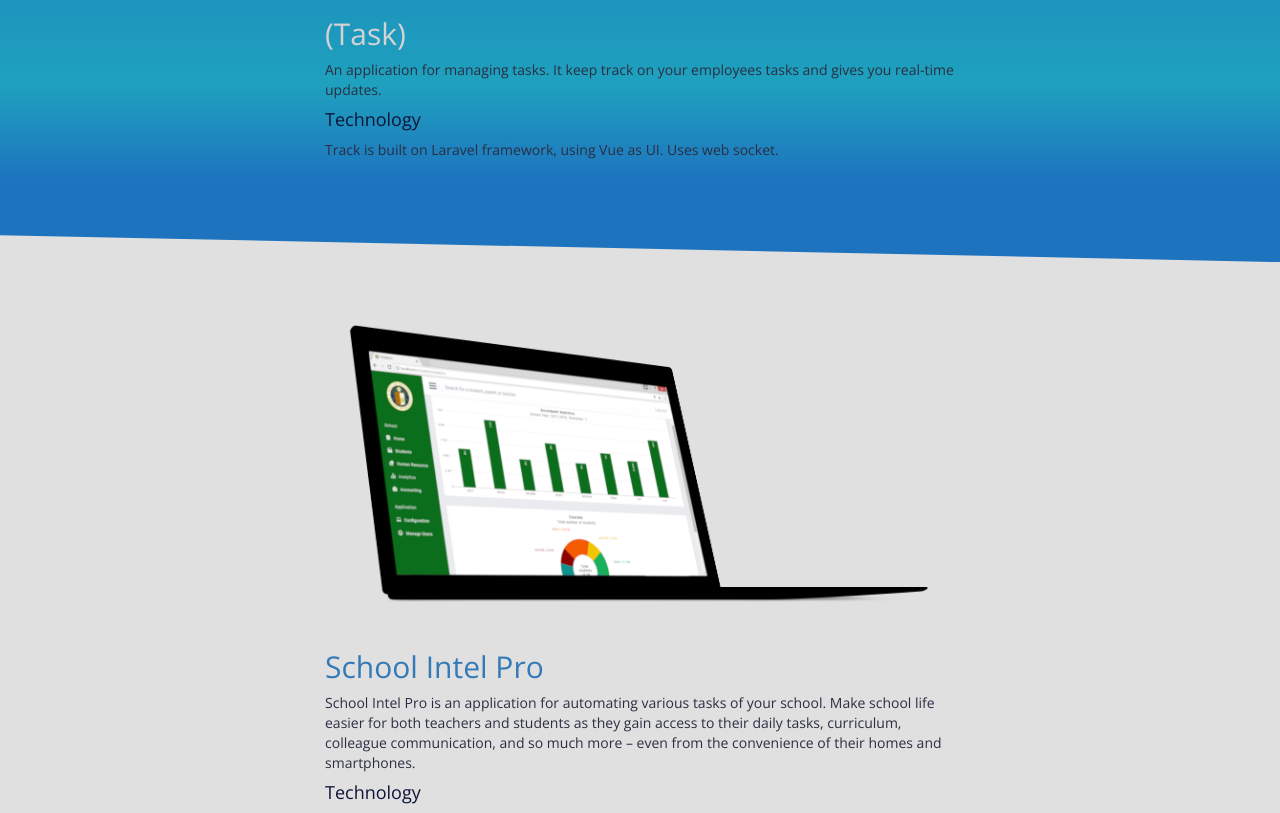
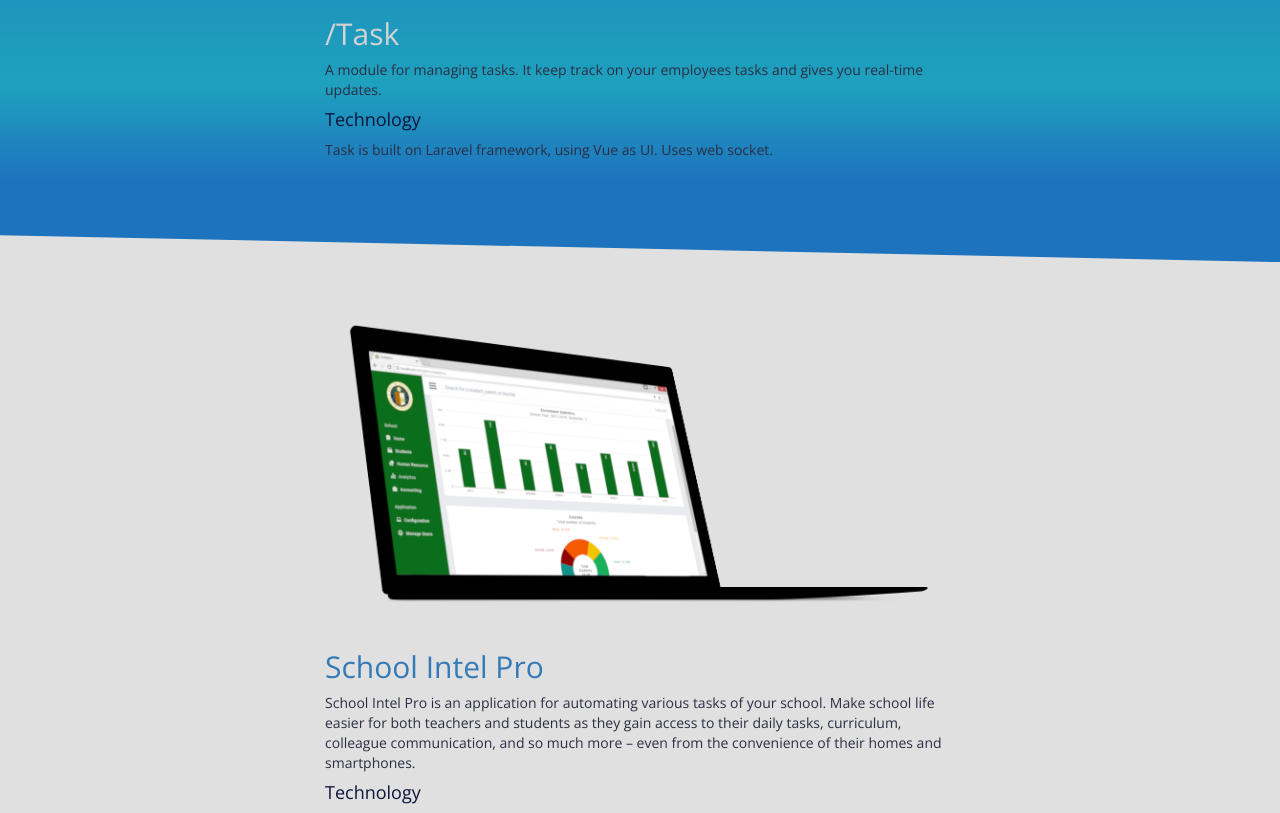
Before and after one commit to julienmae/julienmae.github.io, a plain HTML site: page index.html in a window 1280 px wide. Shown: the part 1535-2348 px from the top of the page. Drawn offline with nearby package versions, Linux system fonts and the light colour scheme.

Commit message:
Update index.html

```diff
--- a/index.html
+++ b/index.html
@@ -98,10 +98,10 @@
 		                <img src="img/track-task" class="img-responsive center-block">
 		              </div>
 		              <div class="">
-		                <h2><a href="https://trackmiyens.com" target="blank">(Task)</a></h2>
-		                <p>An application for managing tasks. It keep track on your employees tasks and gives you real-time updates.</p>
+		                <h2><a href="https://trackmiyens.com" target="blank">/Task</a></h2>
+		                <p>A module for managing tasks. It keep track on your employees tasks and gives you real-time updates.</p>
 		                <h4>Technology</h4>
-		                <p>Track is built on Laravel framework, using Vue as UI. Uses web socket.</p>
+		                <p>Task is built on Laravel framework, using Vue as UI. Uses web socket.</p>
 		              </div>
 		            </div>
 
```
